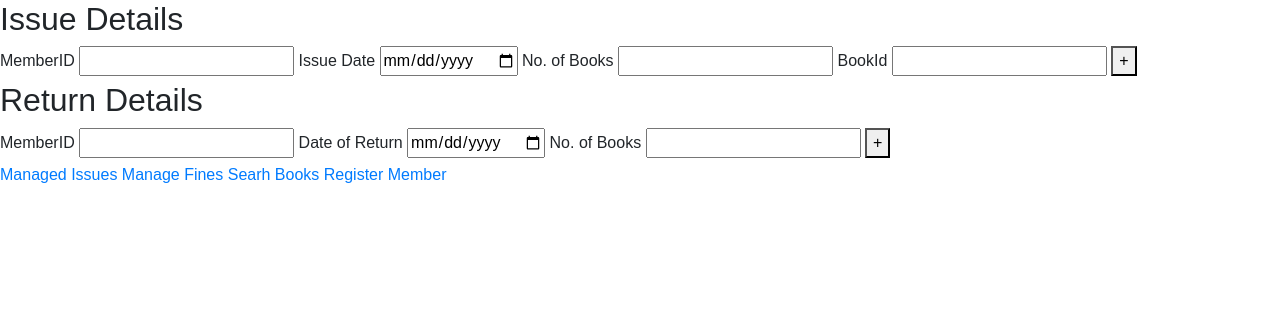
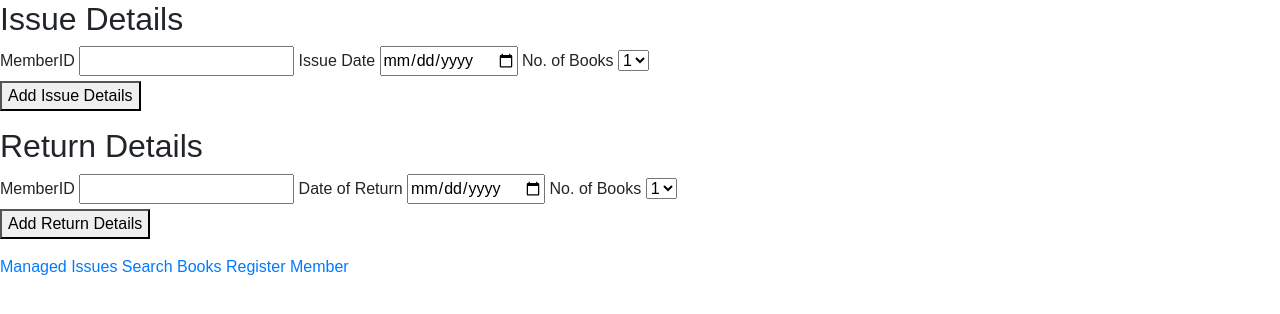
Before and after one commit to pran01/LibraryManagement, a Flask app: page /home in a window 1280 px wide. Shown: the top 314 px of the page. Run offline with Flask 2, Linux system fonts and the light colour scheme; a user stored in the database is signed in; some libraries are stand-ins or nearby versions.

Commit message:
Book Ids

```diff
--- a/librarymanagement/static/js/new.js
+++ b/librarymanagement/static/js/new.js
@@ -0,0 +1,21 @@
+let issueBookId=document.querySelector(".issue-book-id");
+let returnBookId=document.querySelector(".return-book-id");
+let issueBookNo=document.querySelector("#issueBookNo");
+let returnBookNo=document.querySelector("#returnBookNo");
+
+
+issueBookNo.addEventListener("change",(evt)=>{
+    issueBookId.innerHTML="";
+        for(let i=0;i<evt.target.value;i++){
+            issueBookId.innerHTML+=`<label>Book ID</label>
+            <input type="number" placeholder="For Book ${i+1}" id="issueBookID${i+1}">`
+        }
+})
+
+returnBookNo.addEventListener("change",(evt)=>{
+    returnBookId.innerHTML="";
+        for(let i=0;i<evt.target.value;i++){
+            returnBookId.innerHTML+=`<label>Book ID</label>
+            <input type="number" placeholder="For Book ${i+1}" id="returnBookID${i+1}">`
+        }
+})
--- a/librarymanagement/templates/home.html
+++ b/librarymanagement/templates/home.html
@@ -15,32 +15,47 @@
 <div class="bg2"></div>
 <div>
     <h2>Issue Details</h2>
-    <form class=isdet>
-        <label for="mid" >MemberID</label>
+    <form class="isdet issue-info form-group">
+        <label for="mid">MemberID</label>
         <input type="number" id="midk" name="memberid">
-        <label >Issue Date</label>
-        <input type="date" value="<?php echo $tody; ?>" id="id" name="date">
-        <label>No. of Books</label>
-        <input type="number" id="nb" name="nbi" max="5">
-        <label>BookId</label>
-        <input type="number" id"bkid" name="bookid">
-        <button name="sub" type="submit">+</button>
+        <label>Issue Date</label>
+        <input type="date" id="id" name="date">
+        <label for="books">No. of Books</label>
+        <select id="issueBookNo" name="books">
+            <option value=1>1</option>
+            <option value=2>2</option>
+            <option value=3>3</option>
+            <option value=4>4</option>
+            <option value=5>5</option>
+        </select>
+        <div class="issue-book-id">
+
+        </div>
+        <button name="sub" type="submit">Add Issue Details</button>
     </form>
     <h2>Return Details</h2>
-    <form>
+    <form class="return-info form-group">
         <label>MemberID</label>
         <input type="number" name="memberid">
         <label>Date of Return</label>
-        <input type="date" value="<?php echo $tody; ?>" id="id" name="date">
-        <label>No. of Books</label>
-        <input type="number" name="nbi" max="5">
-        <button name="sub" type="submit">+</button>
+        <input type="date" id="id" name="date">
+        <label for="books">No. of Books</label>
+        <select id="returnBookNo" name="books">
+            <option value=1>1</option>
+            <option value=2>2</option>
+            <option value=3>3</option>
+            <option value=4>4</option>
+            <option value=5>5</option>
+        </select>
+        <div class="return-book-id">
+
+        </div>
+        <button name="sub" id="returnSubmit" type="submit">Add Return Details</button>
     </form>
     <a href=" " target="_blank">Managed Issues</a>
-    <a href="" target="_blank">Manage Fines</a>
-    <a href="" target="_blank">Searh Books</a>
-    <a href=""  target="_blank">Register Member</a>
-    </div>
+    <a href="" target="_blank">Search Books</a>
+    <a href="" target="_blank">Register Member</a>
+</div>
 </div>
 
 
--- a/librarymanagement/templates/layout.html
+++ b/librarymanagement/templates/layout.html
@@ -28,6 +28,7 @@
   <script src="https://stackpath.bootstrapcdn.com/bootstrap/4.5.0/js/bootstrap.min.js"
     integrity="sha384-OgVRvuATP1z7JjHLkuOU7Xw704+h835Lr+6QL9UvYjZE3Ipu6Tp75j7Bh/kR0JKI" crossorigin="anonymous">
     </script>
+    <script src="../static/js/new.js"></script>
 </body>
 
 </html>
--- a/librarymanagement/templates/login.html
+++ b/librarymanagement/templates/login.html
@@ -1,6 +1,8 @@
-{% extends 'layout.html' %} {% block head %}
+{% extends 'layout.html' %}
+{% block head %}
 <title>Login</title>
-{% endblock %} {% block body %}
+{% endblock %}
+{% block body %}
 <div class="bg">
   {% with messages = get_flashed_messages(with_categories=true) %}
   {% if messages %}
```
Also changed, not shown: librarymanagement/models.py (line endings or trailing spaces).
